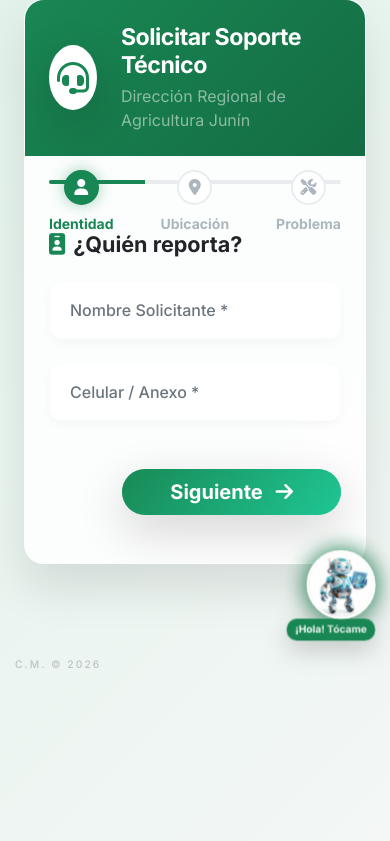
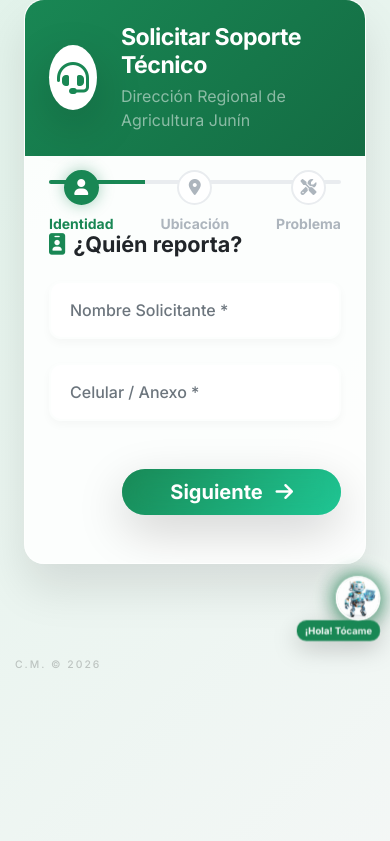
Before and after one commit to raulmarincarlos-eng/soporte-draj, a Flask app: page /solicitar in a window 390 px wide. Shown: the part 161-1002 px from the top of the page. Run offline with Flask 3, Linux system fonts and the light colour scheme; the visitor is signed in with stand-in values (Sample User, id 1); data that the repository does not hold is empty; some libraries are stand-ins or nearby versions.

Commit message:
Fix: remove dates from dashboard, remove Nuevo Registro Admin, shrink robot widget, fix action bar overlap

```diff
--- a/templates/base.html
+++ b/templates/base.html
@@ -213,11 +213,7 @@
                             {% endif %}
                         </a>
                     </li>
-                    <li class="nav-item ms-lg-2">
-                        <a class="btn bg-white text-success px-4 rounded-pill fw-bold hover-scale shadow-sm d-flex align-items-center" href="{{ url_for('nuevo') }}" style="padding: 8px 16px !important; border: 1px solid rgba(25,135,84,0.2);">
-                            <i class="fas fa-plus-circle me-2"></i> Nuevo Registro Admin
-                        </a>
-                    </li>
+
 
                     <li class="nav-item">
                         <a class="nav-link nav-link-custom text-warning ms-lg-2" href="{{ url_for('logout') }}" title="Cerrar Sesión">
--- a/templates/solicitar.html
+++ b/templates/solicitar.html
@@ -11,7 +11,7 @@
     #robot-widget {
         position: fixed;
         bottom: 20px;
-        right: 20px;
+        right: 10px;
         left: auto;
         z-index: 9999;
         display: flex;
@@ -27,8 +27,8 @@
 
     /* AVATAR 3D DEL ROBOT */
     .robot-avatar {
-        width: 70px;
-        height: 70px;
+        width: 60px;
+        height: 60px;
         border-radius: 50%;
         background: radial-gradient(circle, rgba(255,255,255,1) 0%, rgba(240,248,245,1) 100%);
         box-shadow: 0 15px 35px rgba(25, 135, 84, 0.4), 0 0 20px rgba(25, 135, 84, 0.2);
@@ -36,7 +36,7 @@
         cursor: pointer;
         display: block;
         overflow: hidden;
-        border: 4px solid #fff;
+        border: 3px solid #fff;
     }
     @keyframes pulse-glow {
         0% { box-shadow: 0 15px 35px rgba(25, 135, 84, 0.4), 0 0 20px rgba(25, 135, 84, 0.2); }
@@ -49,21 +49,22 @@
     .speech-bubble {
         background: rgba(255, 255, 255, 0.95);
         backdrop-filter: blur(10px);
-        border-radius: 20px 20px 0 20px;
-        padding: 12px 18px;
+        border-radius: 16px 16px 0 16px;
+        padding: 10px 14px;
         border: 1px solid rgba(25, 135, 84, 0.2);
-        border-bottom: 4px solid #198754;
-        box-shadow: 0 15px 35px rgba(0,0,0,0.15);
-        max-width: 260px;
-        margin-bottom: 15px;
+        border-bottom: 3px solid #198754;
+        box-shadow: 0 10px 25px rgba(0,0,0,0.12);
+        max-width: 200px;
+        margin-bottom: 10px;
         margin-right: 5px;
         animation: popIn 0.5s cubic-bezier(0.175, 0.885, 0.32, 1.275) forwards;
         opacity: 0;
         transform: scale(0.5);
         transform-origin: bottom right;
         transition: max-height 0.4s cubic-bezier(0, 1, 0.5, 1), padding 0.4s ease, opacity 0.3s;
-        max-height: 500px;
+        max-height: 400px;
         overflow: hidden;
+        font-size: 0.8rem;
     }
     .speech-bubble.collapsed {
         max-height: 0;
@@ -143,21 +144,21 @@
     @media (max-width: 768px) {
         #robot-widget {
             bottom: 15px;
-            right: 15px;
+            right: 10px;
             left: auto;
-            transform: scale(0.85);
+            transform: scale(0.8);
             transform-origin: bottom right;
         }
         .robot-avatar {
-            width: 80px;
-            height: 80px;
-            border-width: 3px;
+            width: 55px;
+            height: 55px;
+            border-width: 2px;
         }
         .speech-bubble {
-            padding: 10px 15px;
-            font-size: 0.85rem;
-            max-width: 200px;
-            margin-bottom: 10px;
+            padding: 8px 12px;
+            font-size: 0.75rem;
+            max-width: 170px;
+            margin-bottom: 8px;
         }
     }
 
```
Also changed, not shown: templates/dashboard.html (+1 -17 lines), templates/formulario.html (+5 -8 lines).
